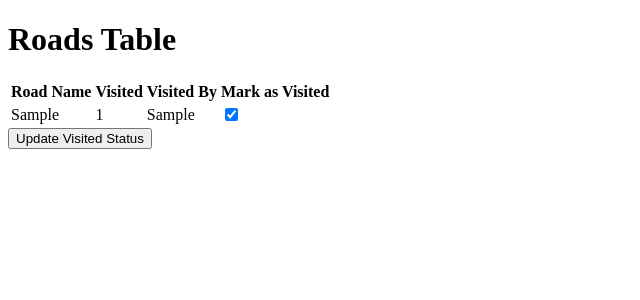
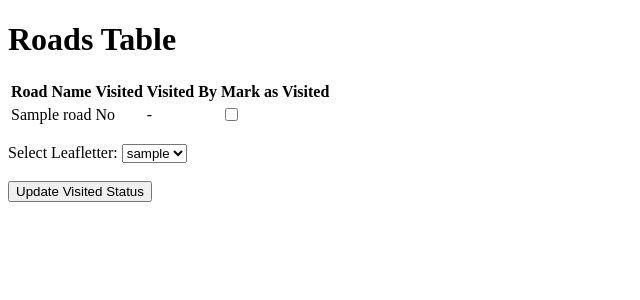
Before and after one commit to KouroshSimpkins/Constituency-Mapper, a Flask app: page / in a window 1280 px wide. Shown: the top 300 px of the page, without its empty margins (0-640 px from the left). Run offline with Flask 3, Linux system fonts and the light colour scheme; tables that the repository leaves empty or names only in its code hold one stand-in row (values such as "Sample post").

Commit message:
Beautify the frontend

```diff
--- a/app.py
+++ b/app.py
@@ -1,7 +1,5 @@
 from flask import Flask, render_template, request, jsonify
 from flask import Flask
-import sqlite3
-import os
 import mysql.connector
 from mysql.connector import errorcode
 from dbInteraction import init_db
@@ -32,24 +30,34 @@
             print(f"Error connecting to the MySQL server: {err}")
         exit(1)
 
-    # conn = sqlite3.connect('ConstituencyMapperDB')
-    # conn.row_factory = sqlite3.Row
     cursor = conn.cursor()
 
     if request.method == 'POST':
         updated_roads = request.form.getlist('visited')
+        visited_by = request.form.getlist('leafletter')[0]
         print("POST called: ", updated_roads, flush=True)
+        print("visited_by: ", visited_by, flush=True)
 
         # cursor.execute("UPDATE Roads SET Visited = 0")
         for road_id in updated_roads:
             print("road_id:", road_id, flush=True)
-            cursor.execute("UPDATE Roads SET visited = 1 WHERE road_id = %s", (road_id,))
+            cursor.execute("UPDATE Roads SET visited = true, visited_by=%s WHERE road_id = %s", (visited_by, road_id,))
         conn.commit()
 
-    cursor.execute("SELECT * FROM Roads order by road_name")
+    query = ("SELECT r.road_id, r.road_name, "
+    "CASE WHEN r.visited = 1 THEN 'Yes' ELSE 'No' END AS visited, "
+    "COALESCE(l.username, '-') AS username "
+    "FROM Roads as r "
+    "LEFT JOIN Leafletters as l "
+    "ON l.user_id = r.visited_by "
+    "ORDER BY r.road_name")
+    cursor.execute(query)
     rows = cursor.fetchall()
+
+    cursor.execute("SELECT * from Leafletters")
+    leafletters = cursor.fetchall()
     conn.close()
-    return render_template('index.html', rows=rows)
+    return render_template('index.html', rows=rows, leafletters=leafletters)
 
 
 # The route for showing an interactive map that draws from the database in the previous page.
--- a/templates/index.html
+++ b/templates/index.html
@@ -21,18 +21,25 @@
       {% for row in rows %}
       <tr>
         <td>{{ row[1] }}</td>
+        <td>{{ row[2] }}</td>
         <td>{{ row[3] }}</td>
-        <td>{{ row[4] }}</td>
         <td>
           <label>
             <input type="checkbox" name="visited" value="{{ row[0] }}"
-                   {%  if row[3] %} checked {% endif %}>
+                   {%  if row[2] == 'Yes' %} checked {% endif %}>
           </label>
         </td>
       </tr>
       {% endfor %}
       </tbody>
     </table>
+    <p>
+    <label for="leafletter">Select Leafletter:</label>
+    <select id="leafletter" name="leafletter">
+        {% for leafletter in leafletters %}
+            <option value="{{ leafletter[0] }}">{{ leafletter[1] }}</option>
+        {% endfor %}
+    </select><br><br>
     <input type="submit" value="Update Visited Status">
   </form>
 </body>
```
